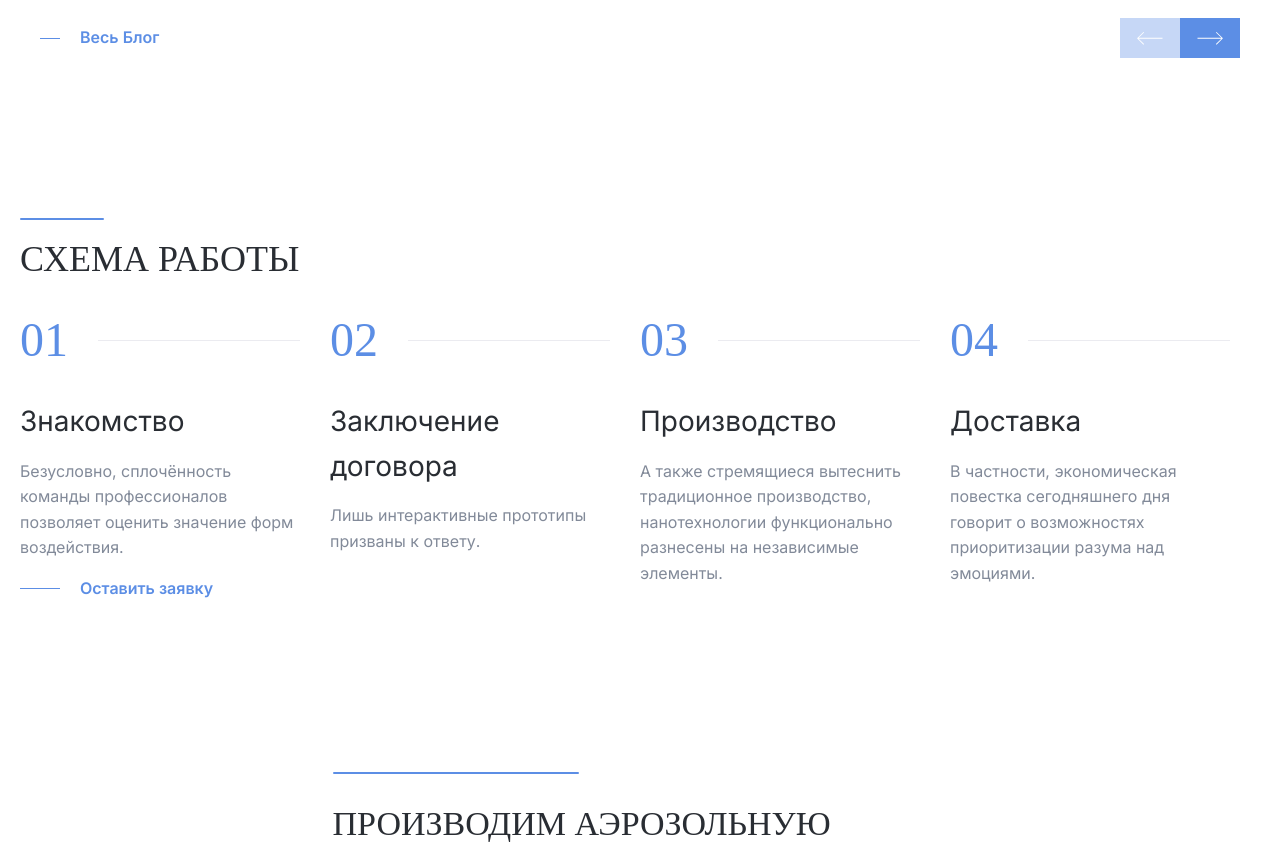
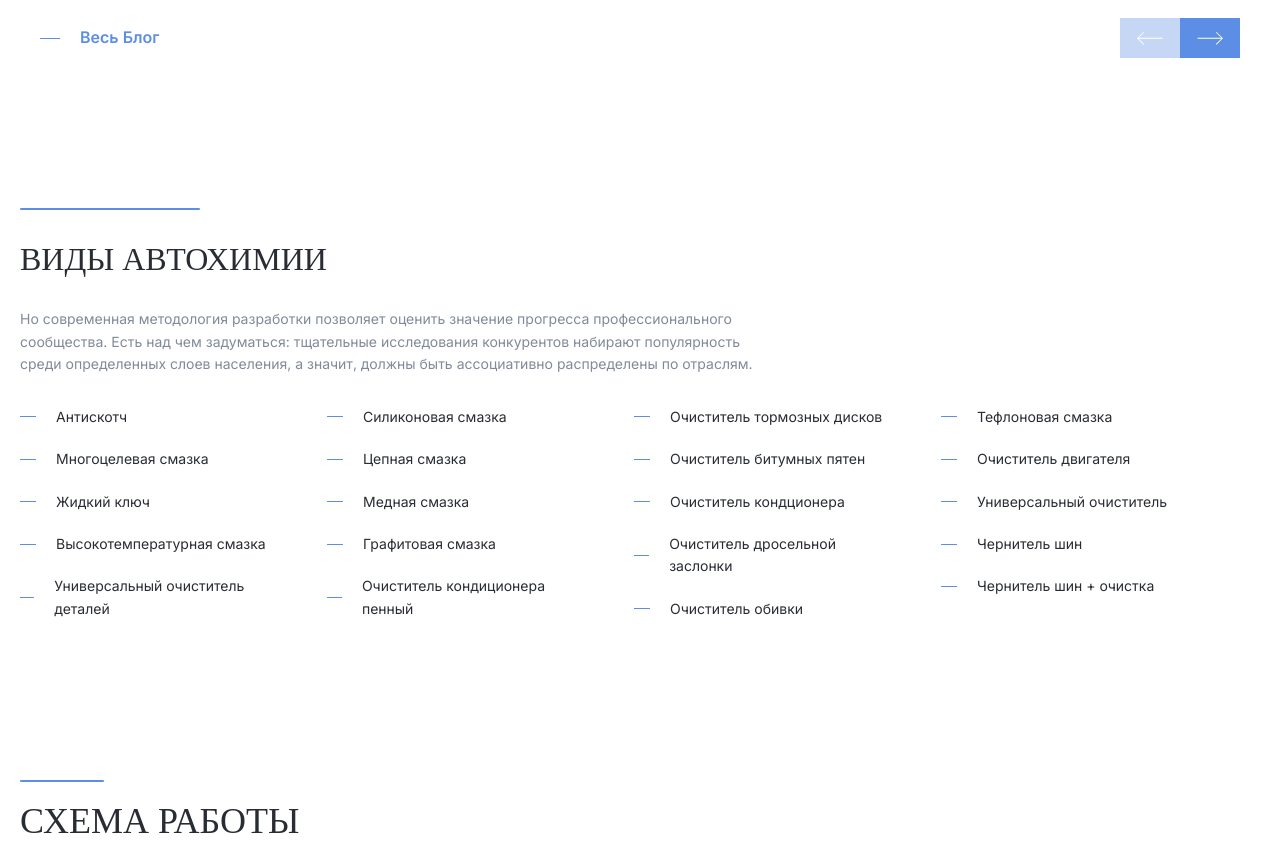
Before and after one commit to Akloom/Aliance-Production, a PHP site: page /autohim-product in a window 1280 px wide. Shown: the part 2566-3412 px from the top of the page. Run offline with PHP 8.4, Linux system fonts and the light colour scheme.

Commit message:
autohim page done

```diff
--- a/assets/css/style.css
+++ b/assets/css/style.css
@@ -1640,6 +1640,137 @@
     font-size: 10px;
   }
 }
+.types-ah {
+  margin-top: 150px;
+  padding: 0 20px;
+  display: flex;
+  flex-direction: column;
+  gap: 30px;
+}
+.types-ah h1 {
+  max-width: 600px;
+  display: flex;
+  flex-direction: column;
+  gap: 30px;
+  font-family: "Montserrat";
+  font-weight: 400;
+  font-size: 32px;
+  line-height: 120%;
+  color: #292D33;
+  text-transform: uppercase;
+}
+.types-ah h1::before {
+  content: "";
+  display: block;
+  border-radius: 32px;
+  width: 30%;
+  height: 2px;
+  background: #5C8EE5;
+}
+.types-ah p {
+  max-width: 740px;
+  font-weight: 400;
+  font-size: 14px;
+  line-height: 160%;
+  color: #828A99;
+}
+.types-ah__content {
+  display: flex;
+  flex-wrap: wrap;
+  gap: 50px;
+}
+.types-ah__content-items {
+  max-width: 257px;
+  display: flex;
+  flex-direction: column;
+  gap: 20px;
+}
+.types-ah__content-items span {
+  display: flex;
+  align-items: center;
+  gap: 20px;
+  font-weight: 400;
+  font-size: 14px;
+  line-height: 160%;
+  color: #292D33;
+}
+.types-ah__content-items span:before {
+  content: "";
+  display: block;
+  width: 16px;
+  height: 1px;
+  background: #5C8EE5;
+}
+
+@media screen and (max-width: 920px) {
+  .types-ah {
+    margin-top: 100px;
+    gap: 30px;
+  }
+  .types-ah h1 {
+    gap: 30px;
+    font-size: 28px;
+  }
+  .types-ah p {
+    font-size: 14px;
+  }
+  .types-ah__content {
+    gap: 30px;
+  }
+  .types-ah__content-items {
+    gap: 30px;
+  }
+  .types-ah__content-items span {
+    gap: 20px;
+    font-size: 14px;
+  }
+}
+@media screen and (max-width: 620px) {
+  .types-ah {
+    margin-top: 80px;
+    gap: 20px;
+  }
+  .types-ah h1 {
+    gap: 20px;
+    font-size: 22px;
+  }
+  .types-ah p {
+    font-size: 12px;
+  }
+  .types-ah__content {
+    gap: 20px;
+  }
+  .types-ah__content-items {
+    gap: 20px;
+  }
+  .types-ah__content-items span {
+    gap: 15px;
+    font-size: 12px;
+  }
+}
+@media screen and (max-width: 480px) {
+  .types-ah {
+    margin-top: 50px;
+    gap: 10px;
+  }
+  .types-ah h1 {
+    gap: 10px;
+    font-size: 18px;
+  }
+  .types-ah p {
+    font-size: 10px;
+  }
+  .types-ah__content {
+    gap: 20px;
+  }
+  .types-ah__content-items {
+    gap: 20px;
+  }
+  .types-ah__content-items span {
+    gap: 10px;
+    font-size: 10px;
+  }
+}
 .scheme {
   margin-top: 180px;
   padding: 0 20px;
--- /dev/null
+++ b/assets/scss/include/_types.scss
@@ -0,0 +1,155 @@
+.types-ah {
+  margin-top: 150px;
+  padding: 0 20px;
+  display: flex;
+  flex-direction: column;
+  gap: 30px;
+
+  h1 {
+    max-width: 600px;
+    display: flex;
+    flex-direction: column;
+    gap: 30px;
+    font-family: "Montserrat";
+    font-weight: 400;
+    font-size: 32px;
+    line-height: 120%;
+    color: $color-black-800;
+    text-transform: uppercase;
+
+    &::before {
+      content: '';
+      display: block;
+      border-radius: 32px;
+      width: 30%;
+      height: 2px;
+      background: $main-color;
+    }
+  }
+
+  p {
+    max-width: 740px;
+    font-weight: 400;
+    font-size: 14px;
+    line-height: 160%;
+    color: $color-gray-500;
+  }
+
+  &__content {
+    display: flex;
+    flex-wrap: wrap;
+    gap: 50px;
+
+    &-items {
+      max-width: 257px;
+      display: flex;
+      flex-direction: column;
+      gap: 20px;
+
+      span {
+        display: flex;
+        align-items: center;
+        gap: 20px;
+        font-weight: 400;
+        font-size: 14px;
+        line-height: 160%;
+        color: $color-black-800;
+
+        &:before {
+          content: '';
+          display: block;
+          width: 16px;
+          height: 1px;
+          background: $main-color;
+        }
+      }
+    }
+  }
+}
+
+@media screen and (max-width: 920px) {
+  .types-ah {
+    margin-top: 100px;
+    gap: 30px;
+
+    h1 {
+      gap: 30px;
+      font-size: 28px;
+    }
+
+    p {
+      font-size: 14px;
+    }
+
+    &__content {
+      gap: 30px;
+
+      &-items {
+        gap: 30px;
+
+        span {
+          gap: 20px;
+          font-size: 14px;
+        }
+      }
+    }
+  }
+}
+
+@media screen and (max-width: 620px) {
+  .types-ah {
+    margin-top: 80px;
+    gap: 20px;
+
+    h1 {
+      gap: 20px;
+      font-size: 22px;
+    }
+
+    p {
+      font-size: 12px;
+    }
+
+    &__content {
+      gap: 20px;
+
+      &-items {
+        gap: 20px;
+
+        span {
+          gap: 15px;
+          font-size: 12px;
+        }
+      }
+    }
+  }
+}
+
+@media screen and (max-width: 480px) {
+  .types-ah {
+    margin-top: 50px;
+    gap: 10px;
+
+    h1 {
+      gap: 10px;
+      font-size: 18px;
+    }
+
+    p {
+      font-size: 10px;
+    }
+
+    &__content {
+      gap: 20px;
+
+      &-items {
+        gap: 20px;
+
+        span {
+          gap: 10px;
+          font-size: 10px;
+        }
+      }
+    }
+  }
+}
--- a/assets/scss/style.scss
+++ b/assets/scss/style.scss
@@ -35,6 +35,7 @@
 @import './include/map';
 @import './include/auto-him';
 @import './include/manufacturing';
+@import './include/types';
 @import './layout/scheme-work';
 @import './include/contract-production';
 @import './include/trade-marks';
--- a/pages/autohim-product.php
+++ b/pages/autohim-product.php
@@ -138,6 +138,44 @@ if (isset($_POST['send-modal'])) {
   <?php include "./layout/blog-swiper.php" ?>
 </section>
 
+<!-- Блок: виды автохимии -->
+<!-- ah - avtohim -->
+
+<section class="types-ah container">
+  <h1>Виды автохимии</h1>
+  <p>Но современная методология разработки позволяет оценить значение прогресса профессионального сообщества. Есть над чем задуматься: тщательные исследования конкурентов набирают популярность среди определенных слоев населения, а значит, должны быть ассоциативно распределены по отраслям.</p>
+  <div class="types-ah__content">
+    <div class="types-ah__content-items">
+      <span>Антискотч</span>
+      <span>Многоцелевая смазка</span>
+      <span>Жидкий ключ</span>
+      <span>Высокотемпературная смазка</span>
+      <span>Универсальный очиститель деталей</span>
+    </div>
+    <div class="types-ah__content-items">
+      <span>Силиконовая смазка</span>
+      <span>Цепная смазка</span>
+      <span>Медная смазка</span>
+      <span>Графитовая смазка</span>
+      <span>Очиститель кондиционера пенный</span>
+    </div>
+    <div class="types-ah__content-items">
+      <span>Очиститель тормозных дисков</span>
+      <span>Очиститель битумных пятен</span>
+      <span>Очиститель кондционера</span>
+      <span>Очиститель дросельной заслонки</span>
+      <span>Очиститель обивки </span>
+    </div>
+    <div class="types-ah__content-items">
+      <span>Тефлоновая смазка</span>
+      <span>Очиститель двигателя</span>
+      <span>Универсальный очиститель</span>
+      <span>Чернитель шин </span>
+      <span>Чернитель шин + очистка</span>
+    </div>
+  </div>
+</section>
+
 <!-- Блок: Схема работы -->
 
 <?php include "./layout/scheme-work.php" ?>
```
Also changed, not shown: 1 other file.
